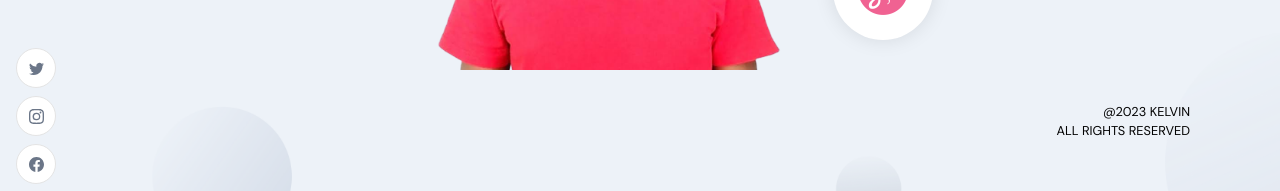
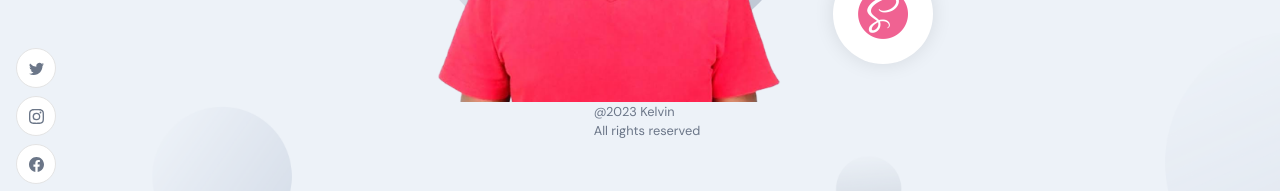
Before and after one commit to Kelvin-Ben/kelvin-benjamin, a React (Create React App) app in the folder frontend-react/: page / in a window 1280 px wide. Shown: the part 596-787 px from the top of the page. Built offline with nearby package versions, Linux system fonts and the light colour scheme; no server answers.

Commit message:
Modified a few styles with the footer

```diff
--- a/frontend-react/src/App.scss
+++ b/frontend-react/src/App.scss
@@ -2,6 +2,10 @@
 .app {
   background-color: var(--primary-color);
   font-family: var(--font-base);
+
+  @media screen and (max-width: 768px) {
+    overflow-x: hidden;
+  }
 }
 
 .app__whitebg {
@@ -36,19 +40,7 @@
   }
 }
 
-.copyright {
-  width: 100%;
-  padding: 2rem 0 0;
-  display: flex;
-  flex-direction: column;
-  justify-content: flex-end;
-  align-items: flex-end;
 
-  p {
-    text-transform: uppercase;
-    color: var(--black-color);
-  }
-}
 
 .head-text {
   font-size: 2.75rem;
```
